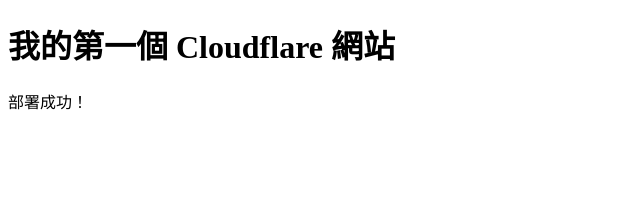
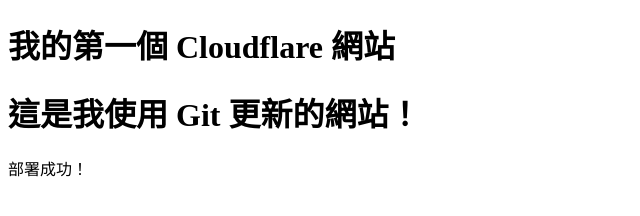
Before and after one commit to excrementmak/yokan-practice, a plain HTML site: page index.html in a window 1280 px wide. Shown: the whole page, without its empty margins (0-640 px from the left). Drawn offline with Linux system fonts and the light colour scheme.

Commit message:
第一次使用 Git 更新網站

```diff
--- a/index.html
+++ b/index.html
@@ -6,6 +6,7 @@
 </head>
 <body>
     <h1>我的第一個 Cloudflare 網站</h1>
+    <h1>這是我使用 Git 更新的網站！</h1>
     <p>部署成功！</p>
 </body>
 </html>
```
